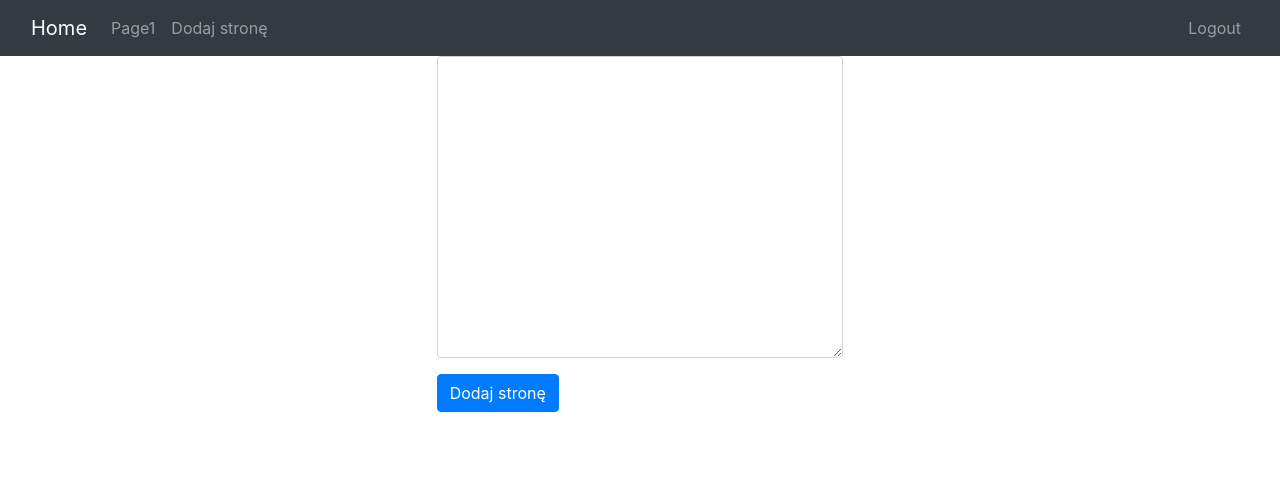
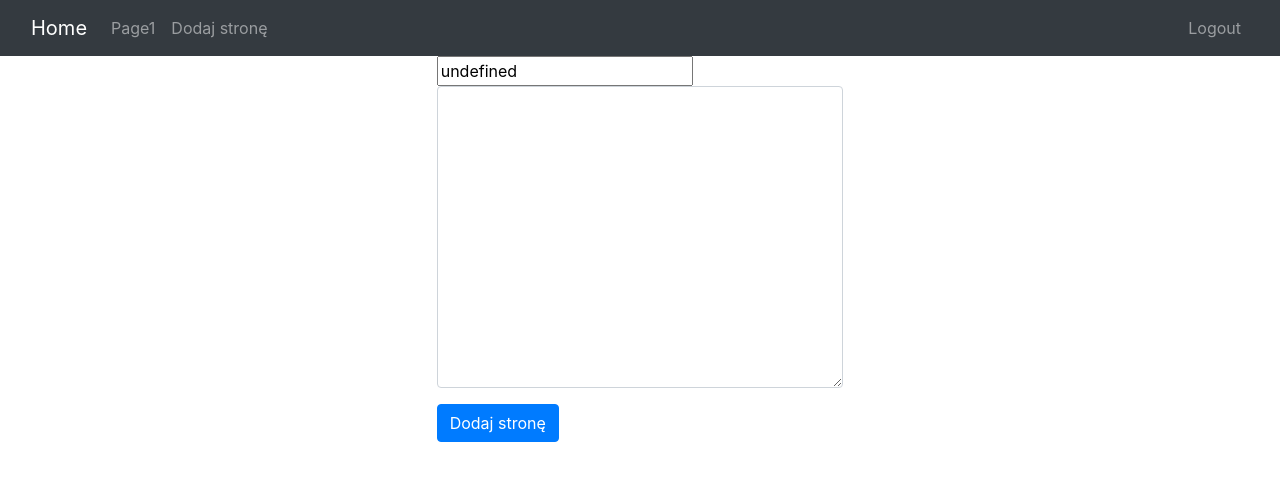
Before and after one commit to DocManagerProject/DocManagerUI, an Angular app: page /edit-page/1 in a window 1280 px wide. Shown: the top 480 px of the page. Built offline with nearby package versions, Linux system fonts and the light colour scheme; no server answers; sample sign-in values are in the browser's storage.

Commit message:
minor fix in enhanced-text component

```diff
--- a/src/modules/documentation/content/common/text/enhanced-text.component.ts
+++ b/src/modules/documentation/content/common/text/enhanced-text.component.ts
@@ -30,6 +30,8 @@ export class EnhancedTextComponent implements ControlValueAccessor {
     if (obj !== null && obj !== undefined) {
       this.text = obj;
       this.inputEnabled = !this.autoHideInput || this.text.length === 0;
+    } else {
+      this.inputEnabled = true;
     }
 
     this.onChange(this.text);
```
